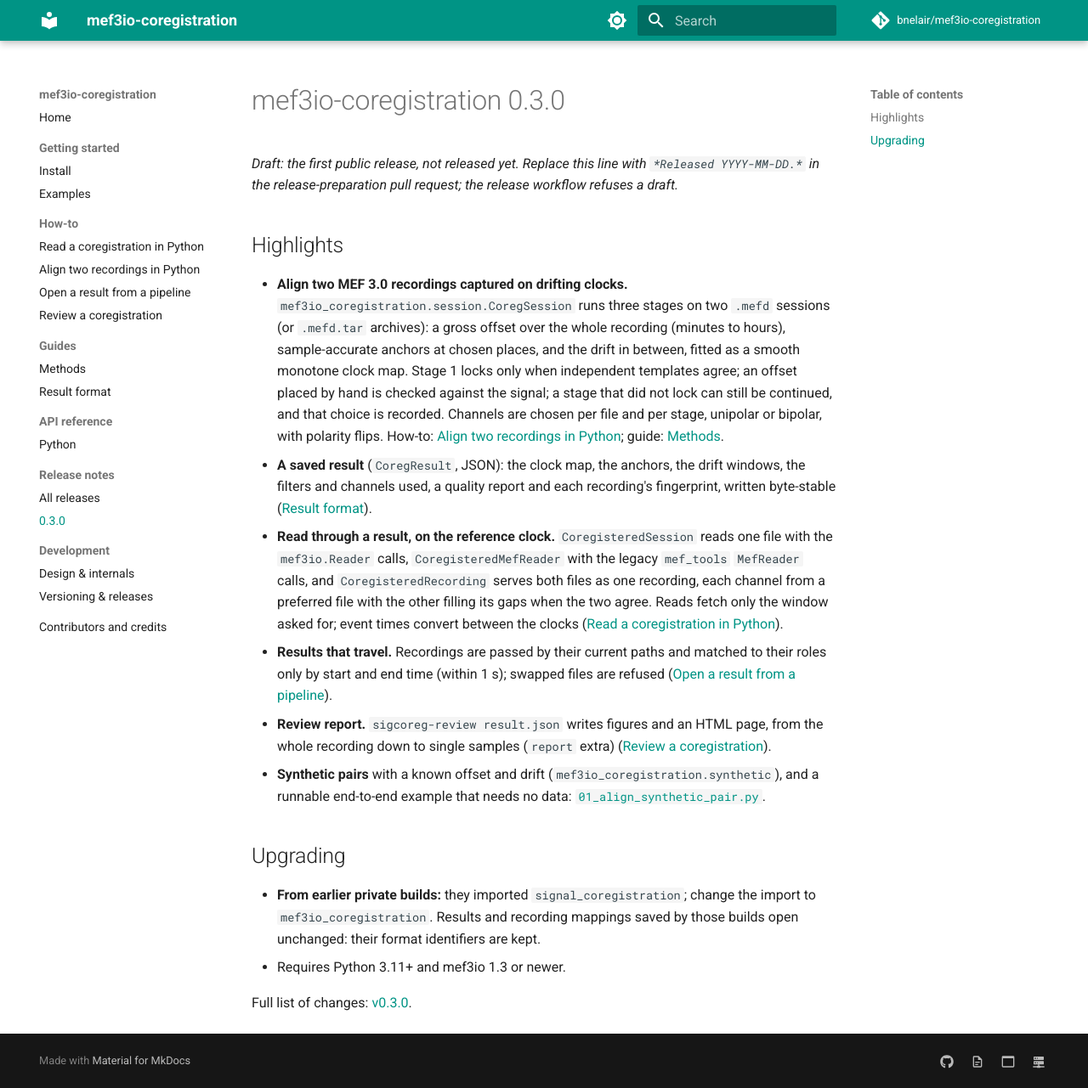
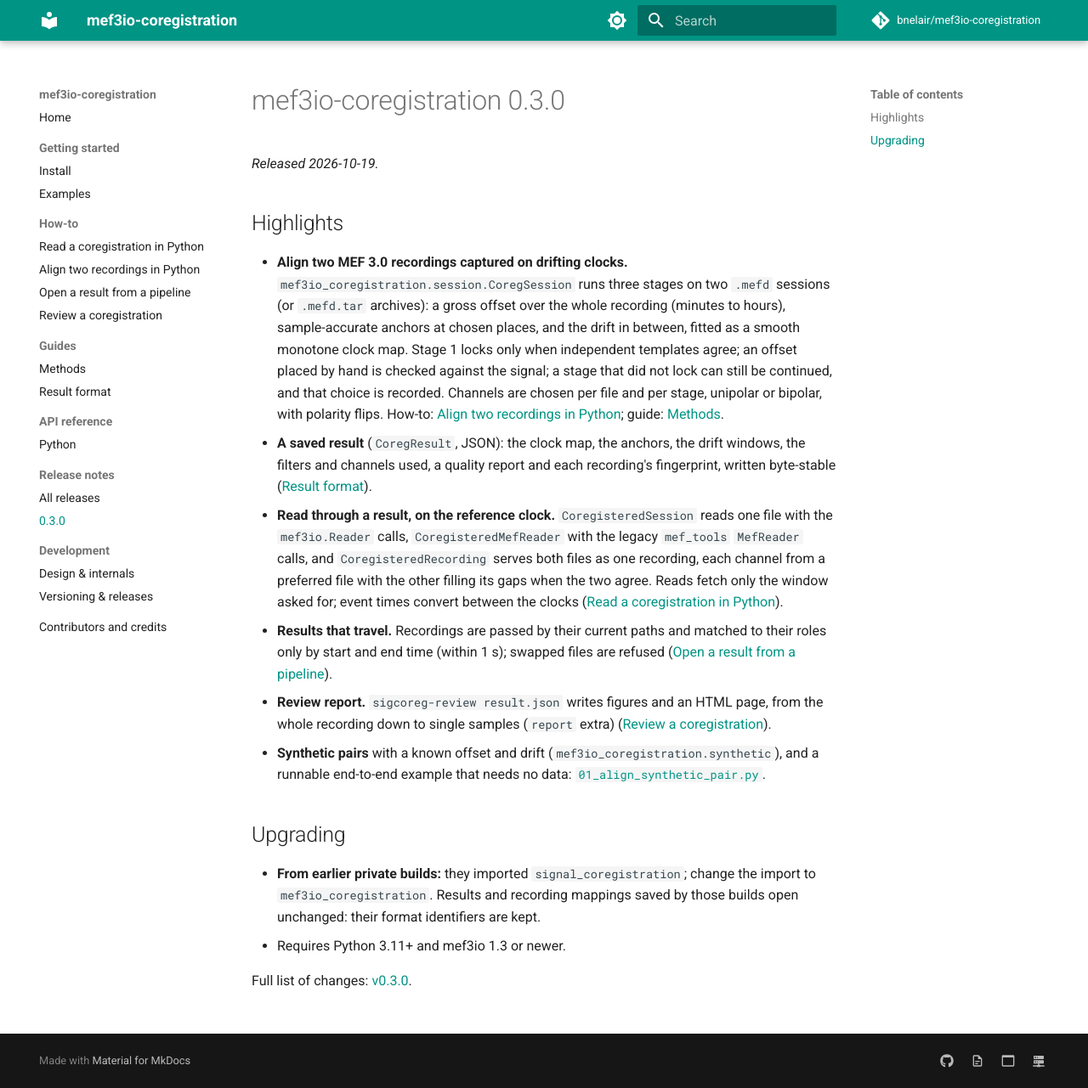
Before and after one commit to bnelair/mef3io-coregistration, an MkDocs documentation site: the page built from docs/release_notes/0.3.0.md, in a window 1280 px wide and 1281 px high. Shown: the whole window at 85% size. Built offline with MkDocs 1.6.1 and Material for MkDocs 9.7.7, drawn with Linux system fonts in a browser that asks for light colours; comment, search, counter and statistics services are not loaded.

Commit message:
Release notes: 0.3.0 released 2026-10-19
Co-Authored-By: Claude Opus 5.5 <noreply@anthropic.com>
Claude-Session: https://claude.ai/code/session_01BZmJubLuvvcuYawXoHx6ac

```diff
--- a/docs/release_notes/0.3.0.md
+++ b/docs/release_notes/0.3.0.md
@@ -1,6 +1,6 @@
 # mef3io-coregistration 0.3.0
 
-*Draft: the first public release, not released yet. Replace this line with `*Released YYYY-MM-DD.*` in the release-preparation pull request; the release workflow refuses a draft.*
+*Released 2026-10-19.*
 
 ## Highlights
 
```
Also changed, not shown: docs/release_notes/index.md (+1 -1 lines).
